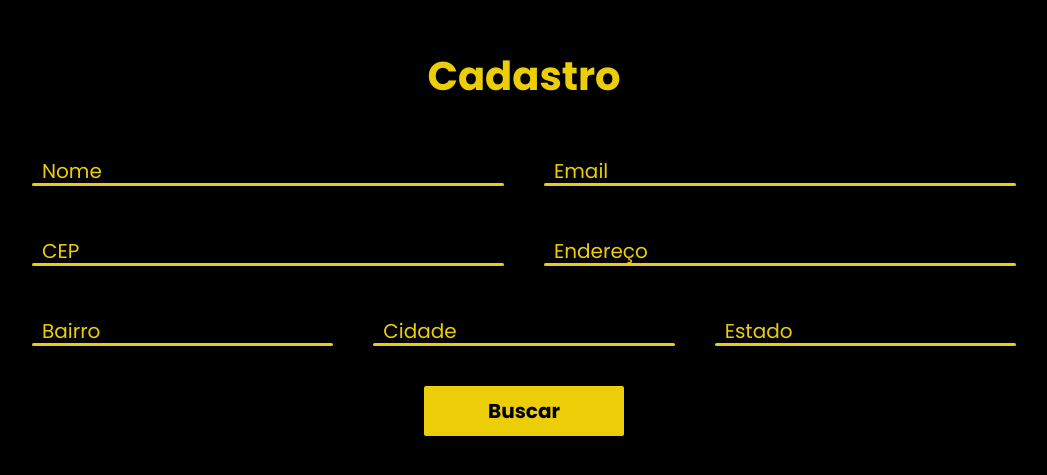
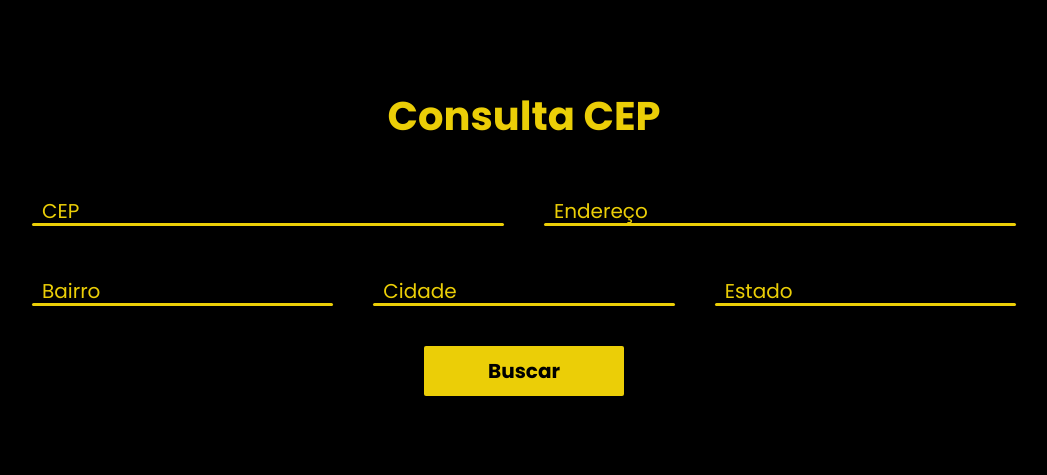
Before and after one commit to RenanBoettger/desenvolvimento-web, a plain HTML site: page CEP/index.html in a window 1280 px wide. Shown: the part 159-634 px from the top of the page, without its empty margins (116-1163 px from the left). Drawn offline with Linux system fonts and the light colour scheme.

Commit message:
Update index.html

```diff
--- a/CEP/index.html
+++ b/CEP/index.html
@@ -9,17 +9,7 @@
 </head>
 <body>
     <main class="container">
-        <h1 class="title">Cadastro</h1>
-        <div class="row">
-            <div class="inputbox">
-                <input type="text" id="nome" required>
-                <label for="nome">Nome</label>
-            </div>
-            <div class="inputbox">
-                <input type="text" id="email"  required>
-                <label for="email">Email</label>
-            </div>
-        </div>
+        <h1 class="title">Consulta CEP</h1>
         <div class="row">
             <div class="inputbox">
                 <input type="text" id="cep"  required>
```
